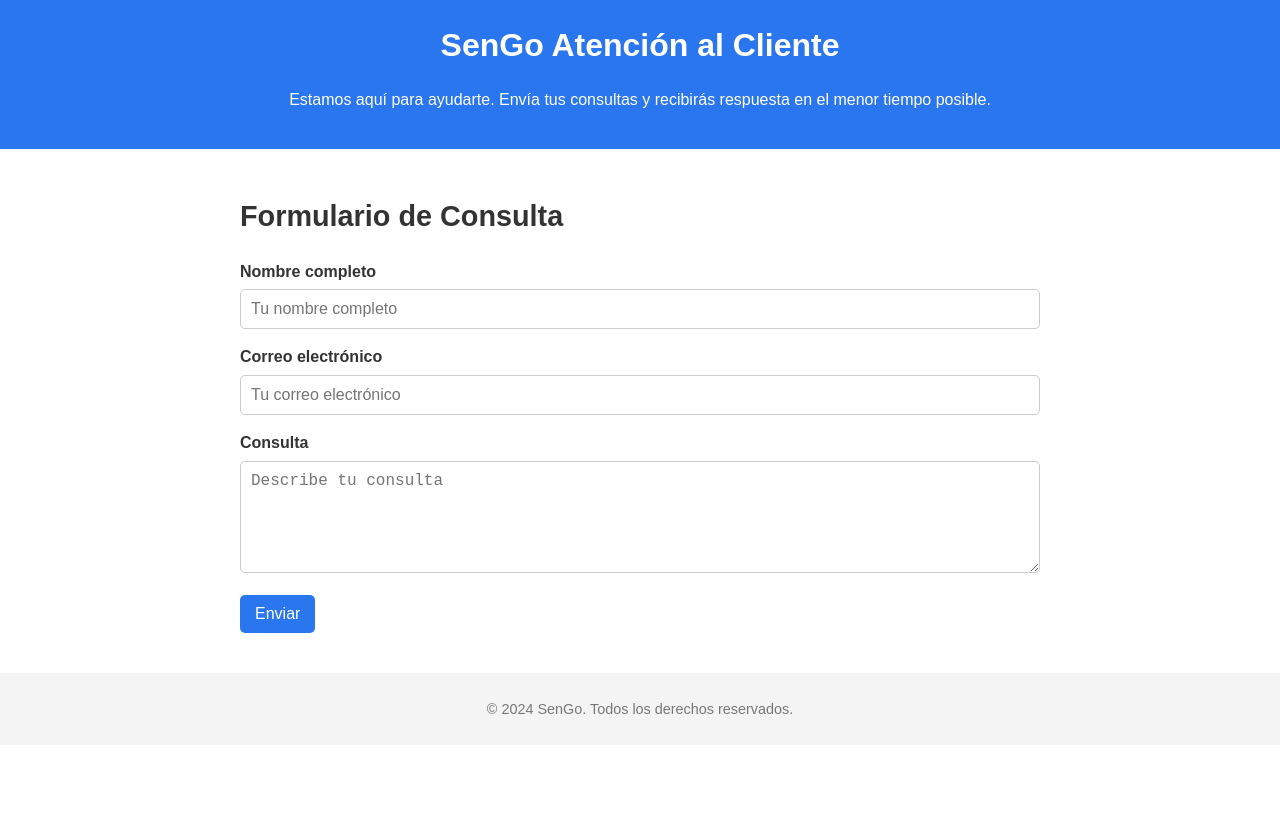
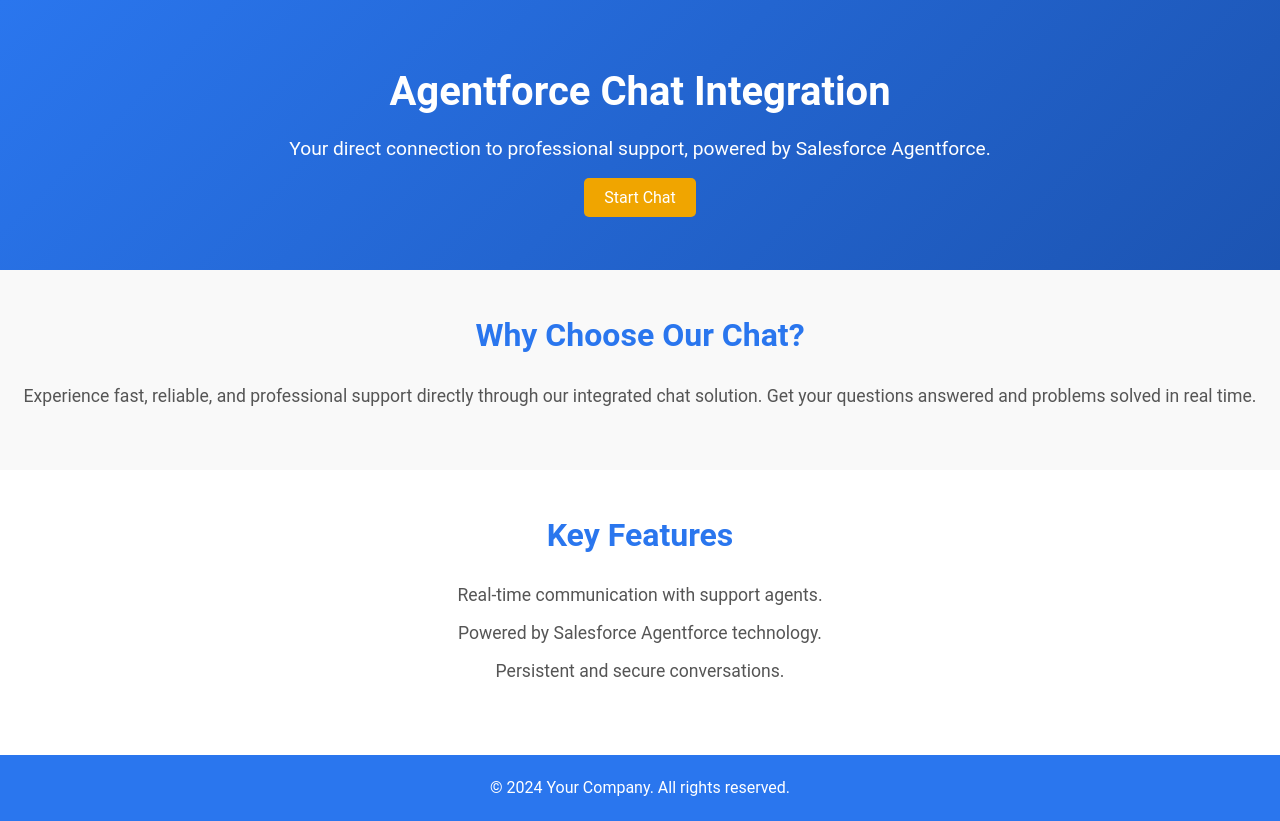
Before and after one commit to JereSalguero30/agentforce-test, a plain HTML site: page index.html in a window 1280 px wide. Before the commit the page ends 800 px from the top, so only its background shows below. Drawn offline with nearby package versions, Linux system fonts and the light colour scheme.

Commit message:
add agentforce

```diff
--- a/index.html
+++ b/index.html
@@ -1,46 +1,65 @@
 <!DOCTYPE html>
-<html lang="es">
+<html lang="en">
 <head>
     <meta charset="UTF-8">
     <meta name="viewport" content="width=device-width, initial-scale=1.0">
-    <title>Atención al Cliente | SenGo</title>
+    <title>Agentforce Chat Integration</title>
     <link rel="stylesheet" href="styles.css">
 </head>
 <body>
     <header class="header">
         <div class="container">
-            <h1>SenGo Atención al Cliente</h1>
-            <p>Estamos aquí para ayudarte. Envía tus consultas y recibirás respuesta en el menor tiempo posible.</p>
+            <h1>Agentforce Chat Integration</h1>
+            <p>Your direct connection to professional support, powered by Salesforce Agentforce.</p>
+            <a href="#start-chat" class="btn-primary">Start Chat</a>
         </div>
     </header>
 
     <main class="main">
-        <div class="container">
-            <h2>Formulario de Consulta</h2>
-            <form id="consultaForm" class="consulta-form">
-                <div class="form-group">
-                    <label for="nombre">Nombre completo</label>
-                    <input type="text" id="nombre" name="nombre" placeholder="Tu nombre completo" required>
-                </div>
-                <div class="form-group">
-                    <label for="email">Correo electrónico</label>
-                    <input type="email" id="email" name="email" placeholder="Tu correo electrónico" required>
-                </div>
-                <div class="form-group">
-                    <label for="consulta">Consulta</label>
-                    <textarea id="consulta" name="consulta" rows="5" placeholder="Describe tu consulta" required></textarea>
-                </div>
-                <button type="submit" class="btn">Enviar</button>
-            </form>
-        </div>
+        <section class="about">
+            <div class="container">
+                <h2>Why Choose Our Chat?</h2>
+                <p>Experience fast, reliable, and professional support directly through our integrated chat solution. Get your questions answered and problems solved in real time.</p>
+            </div>
+        </section>
+
+        <section class="features">
+            <div class="container">
+                <h2>Key Features</h2>
+                <ul>
+                    <li>Real-time communication with support agents.</li>
+                    <li>Powered by Salesforce Agentforce technology.</li>
+                    <li>Persistent and secure conversations.</li>
+                </ul>
+            </div>
+        </section>
     </main>
 
     <footer class="footer">
         <div class="container">
-            <p>© 2024 SenGo. Todos los derechos reservados.</p>
+            <p>© 2024 Your Company. All rights reserved.</p>
         </div>
     </footer>
 
-    <script src="scripts.js"></script>
+    <!-- Agentforce Embedded Messaging Script -->
+    <script type="text/javascript">
+        function initEmbeddedMessaging() {
+            try {
+                embeddedservice_bootstrap.settings.language = 'en_US'; // Adjust language if needed
+
+                embeddedservice_bootstrap.init(
+                    '00DHr00000DeqdD', // Replace with your Org ID
+                    'Agentforce', // Deployment Name
+                    'https://ax1732212273812.my.site.com/ESWAgentforce1732907072935', // Your Deployment URL
+                    {
+                        scrt2URL: 'https://ax1732212273812.my.salesforce-scrt.com' // Secure URL for Salesforce
+                    }
+                );
+            } catch (err) {
+                console.error('Error loading Embedded Messaging: ', err);
+            }
+        };
+    </script>
+    <script type="text/javascript" src="https://ax1732212273812.my.site.com/ESWAgentforce1732907072935/assets/js/bootstrap.min.js" onload="initEmbeddedMessaging()"></script>
 </body>
 </html>
--- a/styles.css
+++ b/styles.css
@@ -1,84 +1,97 @@
-/* General Styles */
-body {
+/* General Reset */
+* {
     margin: 0;
-    font-family: Arial, sans-serif;
-    line-height: 1.6;
-    color: #333;
+    padding: 0;
+    box-sizing: border-box;
 }
 
-.container {
-    max-width: 800px;
-    margin: 0 auto;
-    padding: 0 20px;
+/* Body Styling */
+body {
+    font-family: 'Roboto', sans-serif;
+    color: #333;
+    line-height: 1.6;
 }
 
-/* Header */
+/* Header Section */
 .header {
-    background-color: #2A76EE;
+    background: linear-gradient(135deg, #2A76EE, #1C54B2);
     color: #fff;
-    padding: 20px 0;
+    text-align: center;
+    padding: 60px 20px;
+}
+
+.header h1 {
+    font-size: 2.5rem;
+    margin-bottom: 10px;
+}
+
+.header p {
+    font-size: 1.2rem;
+    margin-bottom: 20px;
+}
+
+.header .btn-primary {
+    background-color: #F0A500;
+    color: #fff;
+    padding: 10px 20px;
+    font-size: 1rem;
+    border-radius: 5px;
+    text-decoration: none;
+    transition: background 0.3s;
+}
+
+.header .btn-primary:hover {
+    background-color: #D48806;
+}
+
+/* About Section */
+.about {
+    background: #f9f9f9;
+    padding: 40px 20px;
     text-align: center;
 }
 
-.header h1 {
-    margin: 0;
+.about h2 {
     font-size: 2rem;
+    margin-bottom: 20px;
+    color: #2A76EE;
 }
 
-.header p {
-    font-size: 1rem;
+.about p {
+    font-size: 1.1rem;
+    margin-bottom: 20px;
+    color: #555;
 }
 
-/* Main */
-.main {
-    padding: 20px 0;
+/* Features Section */
+.features {
+    background: #fff;
+    padding: 40px 20px;
+    text-align: center;
 }
 
-h2 {
-    font-size: 1.8rem;
+.features h2 {
+    font-size: 2rem;
     margin-bottom: 20px;
+    color: #2A76EE;
 }
 
-.consulta-form .form-group {
-    margin-bottom: 15px;
+.features ul {
+    list-style: none;
+    padding: 0;
 }
 
-.consulta-form label {
-    display: block;
-    font-weight: bold;
-    margin-bottom: 5px;
+.features ul li {
+    font-size: 1.1rem;
+    margin: 10px 0;
+    color: #555;
 }
 
-.consulta-form input,
-.consulta-form textarea {
-    width: 100%;
-    padding: 10px;
-    font-size: 1rem;
-    border: 1px solid #ccc;
-    border-radius: 5px;
-    box-sizing: border-box;
+/* Footer Section */
+.footer {
+    background: #2A76EE;
+    color: #fff;
+    text-align: center;
+    padding: 20px;
+    margin-top: 20px;
 }
-
-.consulta-form .btn {
-    background-color: #2A76EE;
-    color: #fff;
-    border: none;
-    padding: 10px 15px;
-    font-size: 1rem;
-    cursor: pointer;
-    border-radius: 5px;
-}
-
-.consulta-form .btn:hover {
-    background-color: #185ABC;
-}
-
-/* Footer */
-.footer {
-    background-color: #f4f4f4;
-    text-align: center;
-    padding: 10px 0;
-    margin-top: 20px;
-    font-size: 0.9rem;
-    color: #777;
-}
```
